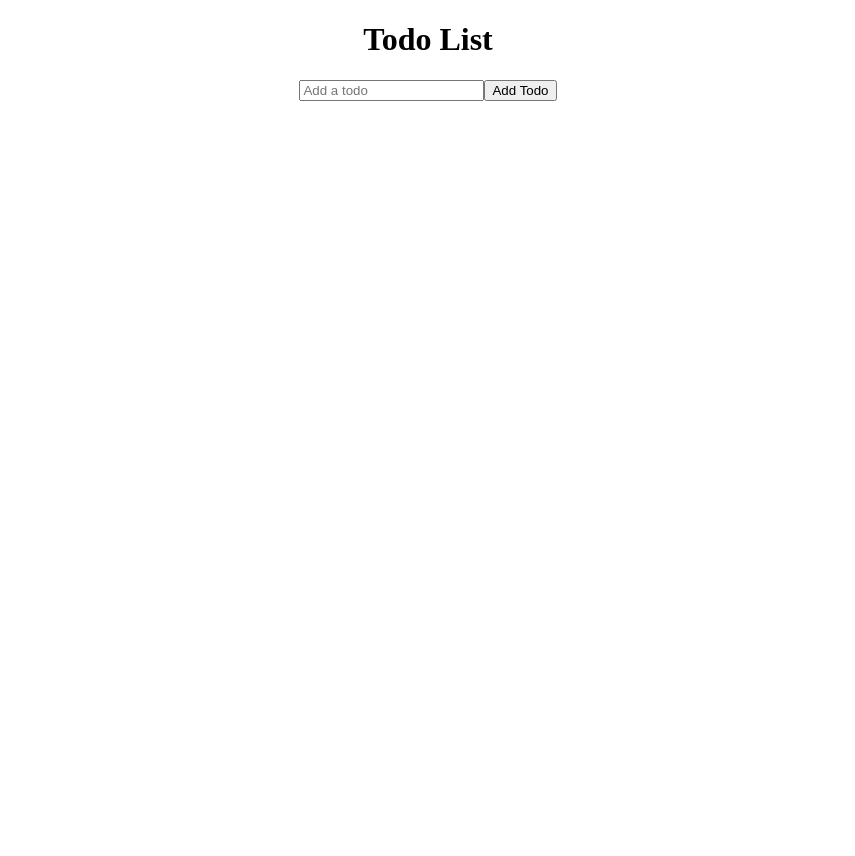
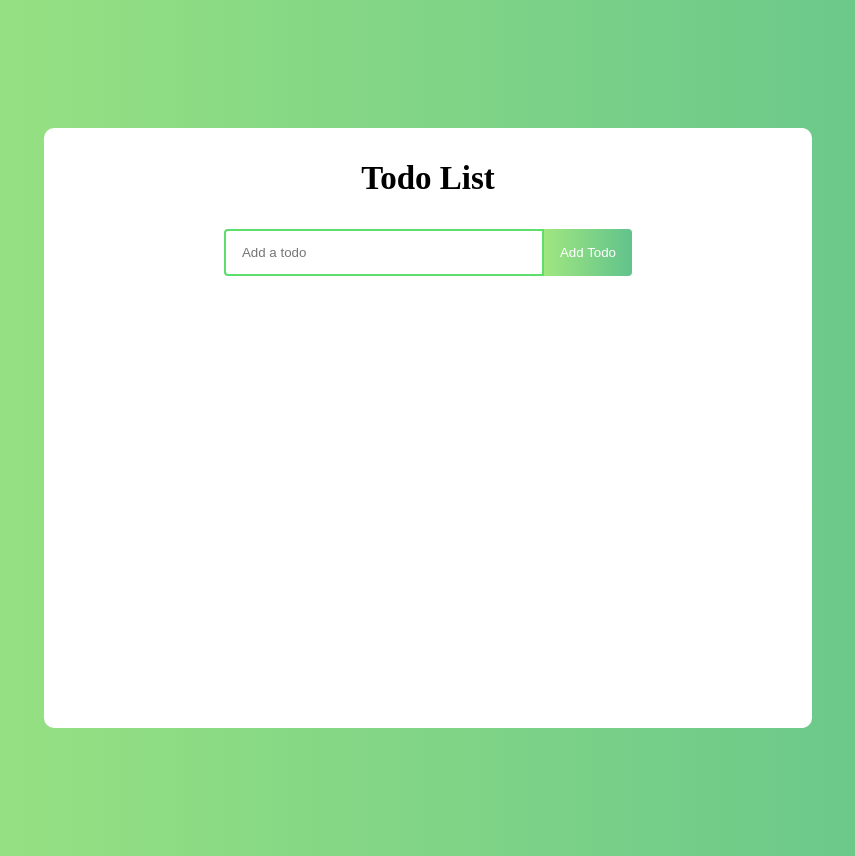
Before and after one commit to pesto-students/p1-ketan-godwale-KetanGadwale, a React (Create React App) app in the folder Week-9/todo-app/: page / in a window 1280 px wide. Shown: the whole page, without its empty margins (212-1067 px from the left). Before the commit the page ends 800 px from the top, so only its background shows below. Built offline with nearby package versions, Linux system fonts and the light colour scheme.

Commit message:
styling - todo form

```diff
--- a/Week-9/todo-app/src/App.css
+++ b/Week-9/todo-app/src/App.css
@@ -1,7 +1,64 @@
-.App {
-    text-align: center;
+*,
+*::after,
+*::before {
+    box-sizing: border-box;
+    margin: 0;
+    padding: 0;
 }
 
-div.completed {
+body {
+    background: linear-gradient(
+        90deg,
+        rgb(160, 230, 128) 0%,
+        rgb(97, 195, 140) 100%
+    );
+}
+
+.App {
+    display: flex;
+    flex-direction: column;
+    justify-content: start;
+    width: 60%;
+    min-height: 600px;
+    background: white;
+    text-align: center;
+    margin: 128px auto;
+    border-radius: 10px;
+    padding-bottom: 32px;
+}
+
+h1 {
+    margin: 32px 0;
+    font-size: 33px;
+}
+
+.todo-form {
+    margin-bottom: 32px;
+}
+
+.todo-input {
+    padding: 14px 32px 14px 16px;
+    border-radius: 4px 0 0 4px;
+    border: 2px solid rgb(93, 221, 106);
+    outline: none;
+    width: 320px;
+}
+
+.todo-button {
+    padding: 16px;
+    border: none;
+    border-radius: 0 4px 4px 0;
+    cursor: pointer;
+    outline: none;
+    background: linear-gradient(
+        90deg,
+        rgb(160, 230, 128) 0%,
+        rgb(97, 195, 140) 100%
+    );
+    color: white;
+    text-transform: capitalize;
+}
+
+.completed {
     text-decoration: line-through;
 }
```
